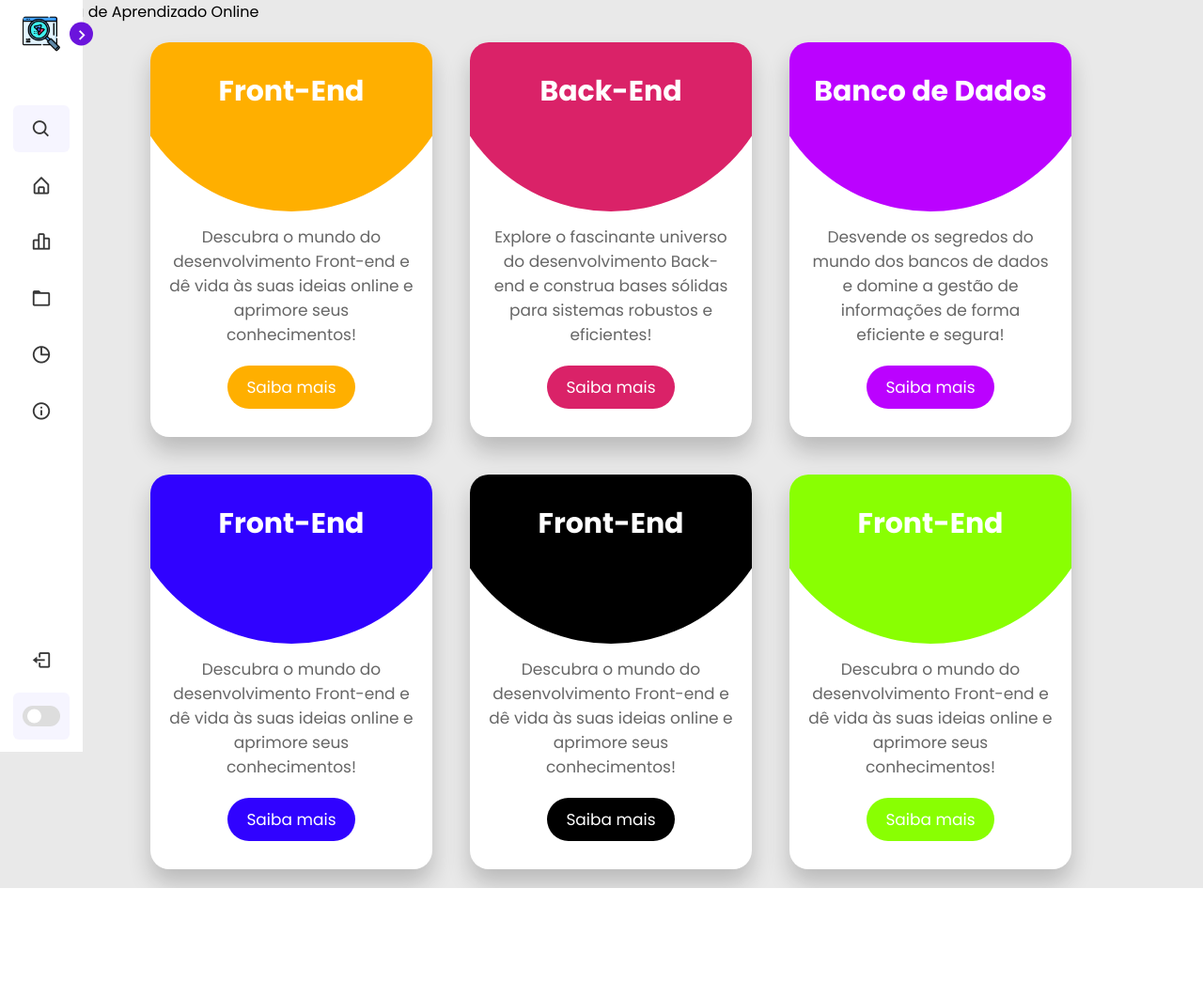
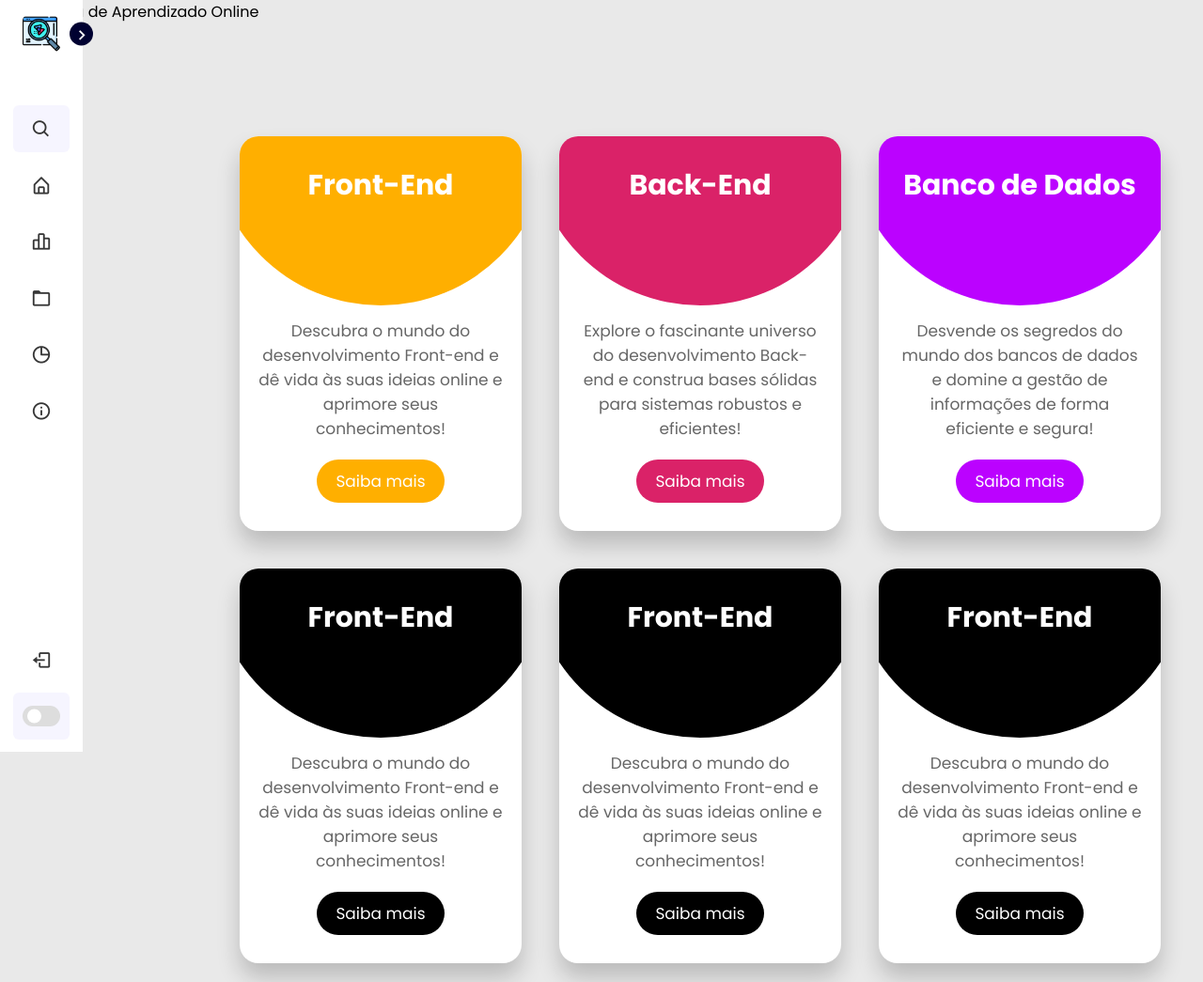
Before and after one commit to Gvendramim/Plataforma-de-Aprendizado-Online, a PHP site: page /cursos.html in a window 1280 px wide. Shown: the whole page at 94% size. Before the commit the page ends 945 px from the top, so only its background shows below. Run offline with PHP 8.4, Linux system fonts and the light colour scheme.

Commit message:
Update style.css

```diff
--- a/assets/css/style.css
+++ b/assets/css/style.css
@@ -9,7 +9,7 @@
   /* ===== Colors ===== */
   --body-color: #e9e9e9;
   --sidebar-color: #fff;
-  --primary-color: #6b14dc;
+  --primary-color: #000131;
   --primary-color-light: #f6f5ff;
   --toggle-color: #ddd;
   --text-color: #363636;
@@ -349,7 +349,7 @@ body.dark .home .text {
 .container {
   position: relative;
   width: 1300px;
-  padding: 0px;
+  padding: 100px 0 0 190px;
   display: flex;
   justify-content: center;
   align-items: center;
@@ -369,7 +369,6 @@ body.dark .home .text {
 }
 
 .container:hover .card {
-  /* filter: blur(5px); */
   transform: scale(.9);
   opacity: .5;
 }
@@ -459,20 +458,6 @@ body.dark .home .text {
   background: #bb02ff;
 }
 
-.container .card:nth-child(4) .circle,
-.container .card:nth-child(4) .content a {
-  background: #3002ff;
-}
-
-.container .card:nth-child(5) .circle,
-.container .card:nth-child(5) .content a {
-  background: #000000;
-}
-
-.container .card:nth-child(6) .circle,
-.container .card:nth-child(6) .content a {
-  background: #89ff02;
-}
 
 @keyframes colorChange {
   0% {
@@ -513,8 +498,8 @@ body.dark .home .text {
 @media only screen and (min-width: 1200px) {
 }
 
+
 /* Quem somos */
-
 h2 {
   font-size: 40px;
   text-align: center;
@@ -567,8 +552,8 @@ h2 {
   }
 }
 
+
 /* Contato */
-
 .div-contact {
   max-width: 600px;
   margin: 50px auto;
```
